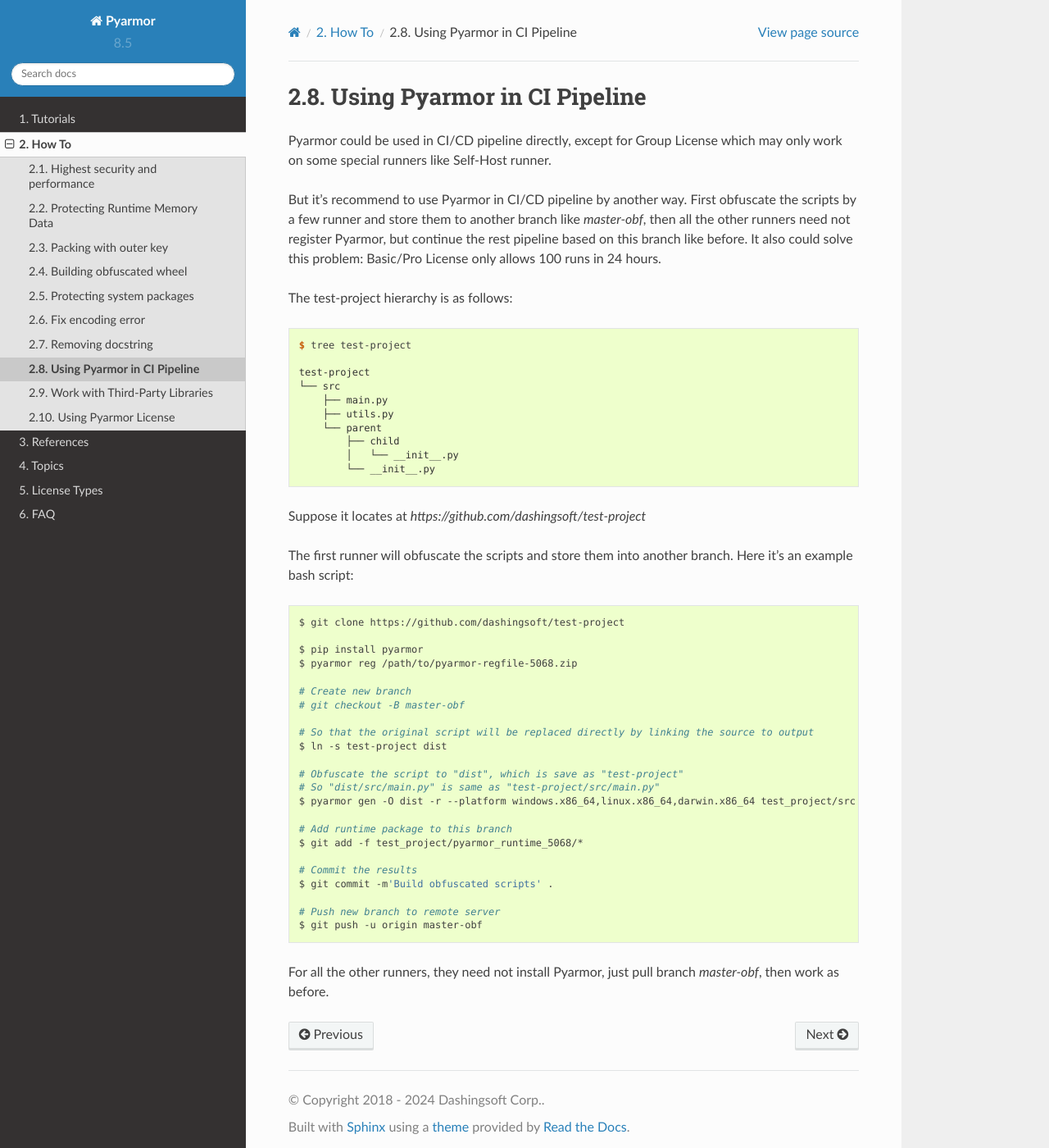
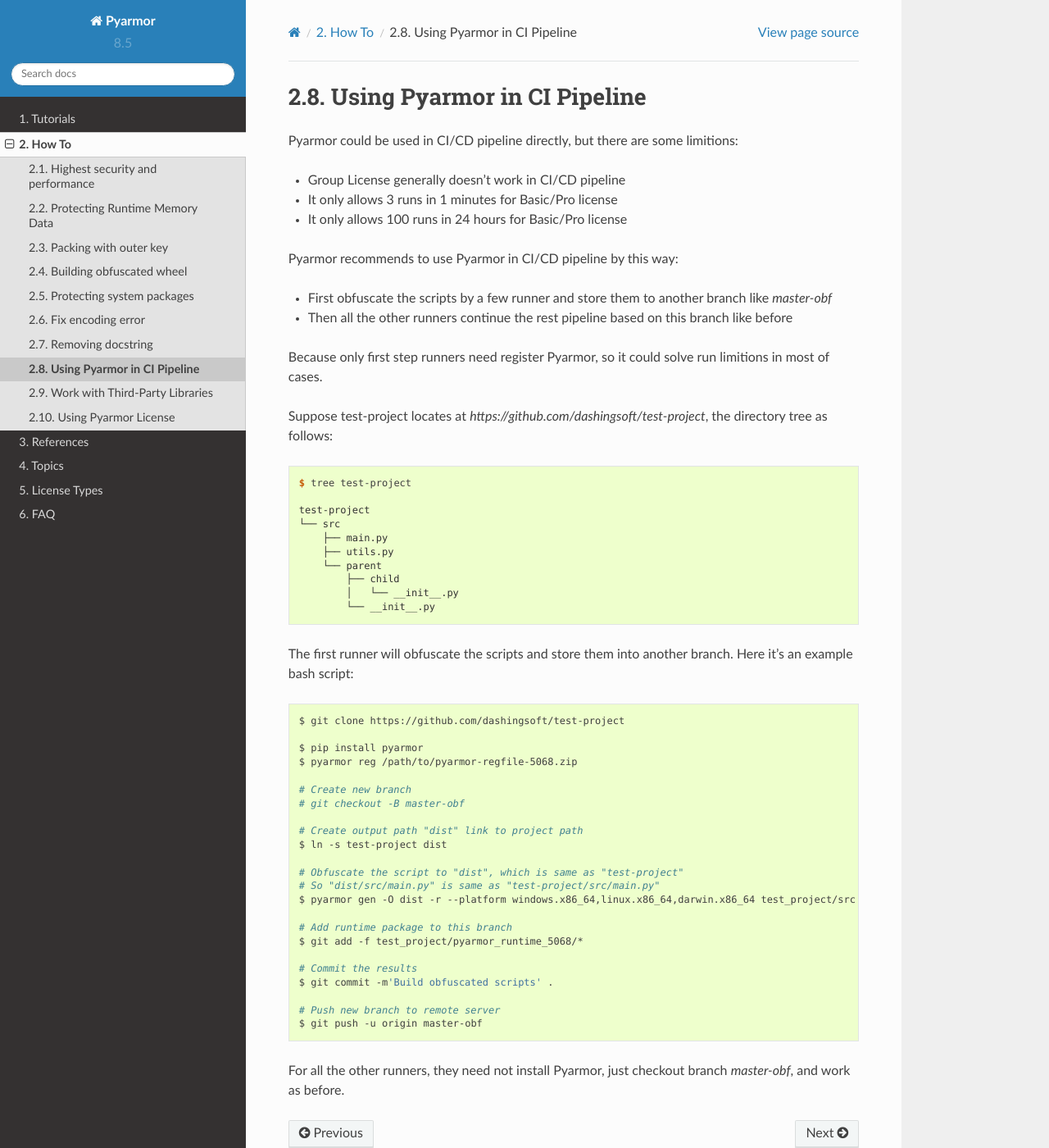
Before and after one commit to dashingsoft/pyarmor, a Sphinx documentation site: the page built from docs/how-to/ci.rst, in a window 1280 px wide and 1400 px high. Shown: the whole window at 82% size. Built offline with Sphinx 7.4.7 and the Read the Docs theme 2.0.0, drawn with Linux system fonts in a browser that asks for light colours.

Commit message:
Refine doc

```diff
--- a/docs/how-to/ci.rst
+++ b/docs/how-to/ci.rst
@@ -4,11 +4,20 @@
  Using Pyarmor in CI Pipeline
 ==============================
 
-Pyarmor could be used in CI/CD pipeline directly, except for Group License which may only work on some special runners like Self-Host runner.
+Pyarmor could be used in CI/CD pipeline directly, but there are some limitions:
 
-But it's recommend to use Pyarmor in CI/CD pipeline by another way. First obfuscate the scripts by a few runner and store them to another branch like `master-obf`, then all the other runners need not register Pyarmor, but continue the rest pipeline based on this branch like before. It also could solve this problem: Basic/Pro License only allows 100 runs in 24 hours.
+- Group License generally doesn't work in CI/CD pipeline
+- It only allows 3 runs in 1 minutes for Basic/Pro license
+- It only allows 100 runs in 24 hours for Basic/Pro license
 
-The test-project hierarchy is as follows::
+Pyarmor recommends to use Pyarmor in CI/CD pipeline by this way:
+
+- First obfuscate the scripts by a few runner and store them to another branch like `master-obf`
+- Then all the other runners continue the rest pipeline based on this branch like before
+
+Because only first step runners need register Pyarmor, so it could solve run limitions in most of cases.
+
+Suppose test-project locates at `https://github.com/dashingsoft/test-project`, the directory tree as follows::
 
     $ tree test-project
 
@@ -35,10 +42,10 @@
     # Create new branch
     # git checkout -B master-obf
 
-    # So that the original script will be replaced directly by linking the source to output
+    # Create output path "dist" link to project path
     $ ln -s test-project dist
 
-    # Obfuscate the script to "dist", which is save as "test-project"
+    # Obfuscate the script to "dist", which is same as "test-project"
     # So "dist/src/main.py" is same as "test-project/src/main.py"
     $ pyarmor gen -O dist -r --platform windows.x86_64,linux.x86_64,darwin.x86_64 test_project/src
 
@@ -51,6 +58,6 @@
     # Push new branch to remote server
     $ git push -u origin master-obf
 
-For all the other runners, they need not install Pyarmor, just pull branch `master-obf`, then work as before.
+For all the other runners, they need not install Pyarmor, just checkout branch `master-obf`, and work as before.
 
 .. include:: ../_common_definitions.txt
```
Also changed, not shown: other parts of docs/how-to/ci.rst (+0 -2 lines).
